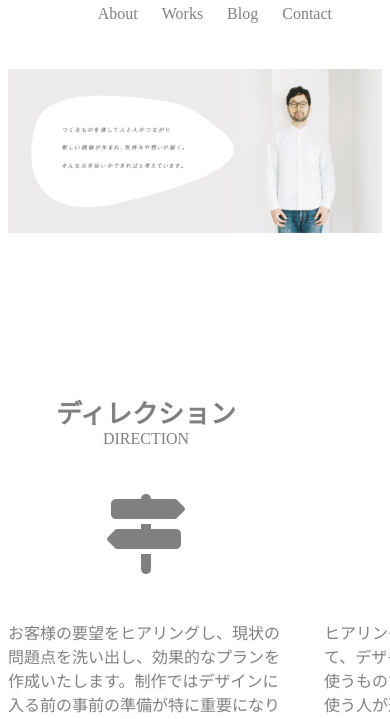
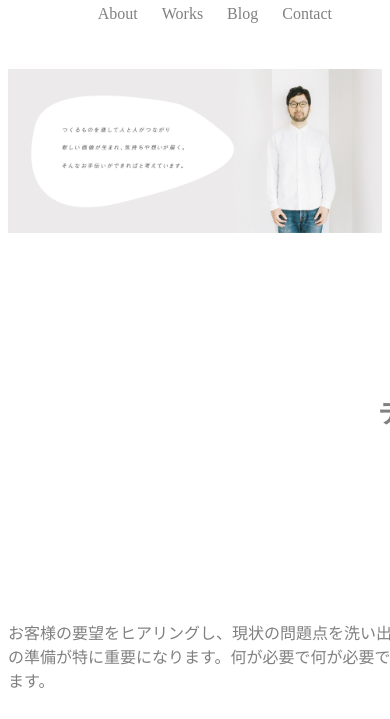
Before and after one commit to jin-0426/jin-0426.github.io, a plain HTML site: page index.html in a window 390 px wide. Shown: the part 119-838 px from the top of the page. Drawn offline with Linux system fonts and the light colour scheme.

Commit message:
Update responsive.css

```diff
--- a/responsive.css
+++ b/responsive.css
@@ -8,3 +8,14 @@
     width: 30%;
   }
 }
+
+/*スマホ用設定*/
+@media all and (max-width: 760px){
+  .three{
+    width: auto;
+  }
+  .t{
+    display: block;
+    width: 100%;
+  }
+}
```
